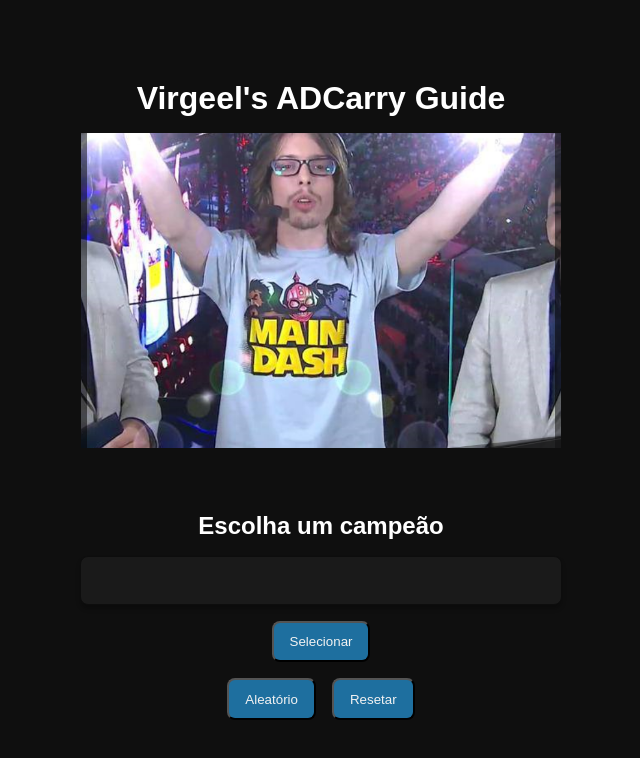
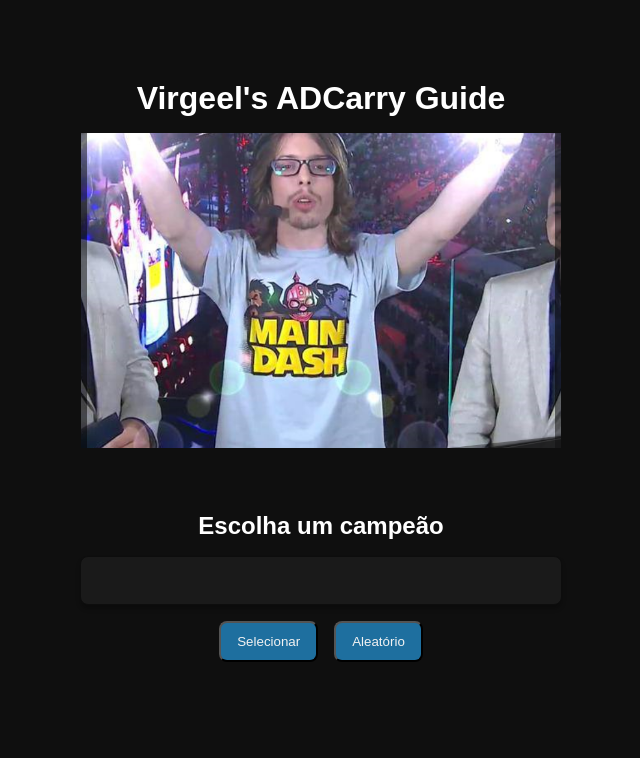
Before and after one commit to BrunoVigel/leagueAdRandomizer, a React (Vite) app: page / in a window 1280 px wide. Shown: the top 758 px of the page, without its empty margins (319-959 px from the left). Built offline with nearby package versions, Linux system fonts and the light colour scheme.

Commit message:
menu optimization

```diff
--- a/src/App.tsx
+++ b/src/App.tsx
@@ -34,6 +34,8 @@ function App() {
 
   return (
     <div className="App">
+
+      {number === 0 ?
       <div className='home'>
         <h1>Virgeel's ADCarry Guide</h1>
         <img src={Kalec} alt="Kalec" />
@@ -48,15 +50,13 @@ function App() {
               })
             }
           </datalist>
+          <div>
             <button type="submit">Selecionar</button>
+            <button onClick={randomizer}>Aleatório</button>
+          </div>
         </form>
-        <div>
-          <button onClick={randomizer}>Aleatório</button>
-          <button onClick={reset}>Resetar</button>
-        </div>
 
-      </div>
-      {
+    </div> :
       (champs).map((item) => {
         if (number === item.id)  {
           return(
@@ -73,11 +73,15 @@ function App() {
                   <img src={item.build} alt="" />
                 </div>
               </div>
+              <button onClick={reset}>Resetar</button>
             </div>
           )
         }
-        })
-      }
+      })}
+
+
+
+
     </div>
   )
 }
--- a/src/global.scss
+++ b/src/global.scss
@@ -46,10 +46,7 @@ img {
         margin-bottom: 3rem;
     }
 
-    &>div {
-        display: flex;
-        gap: 1rem;
-    }
+
 
     form {
         display: flex;
@@ -71,6 +68,11 @@ img {
             outline: none;
             color: white;
             width: 28rem;
+        }
+
+        &>div {
+            display: flex;
+            gap: 1rem;
         }
     }
 }
```
Lines whose indentation alone changed are shown as unchanged.
